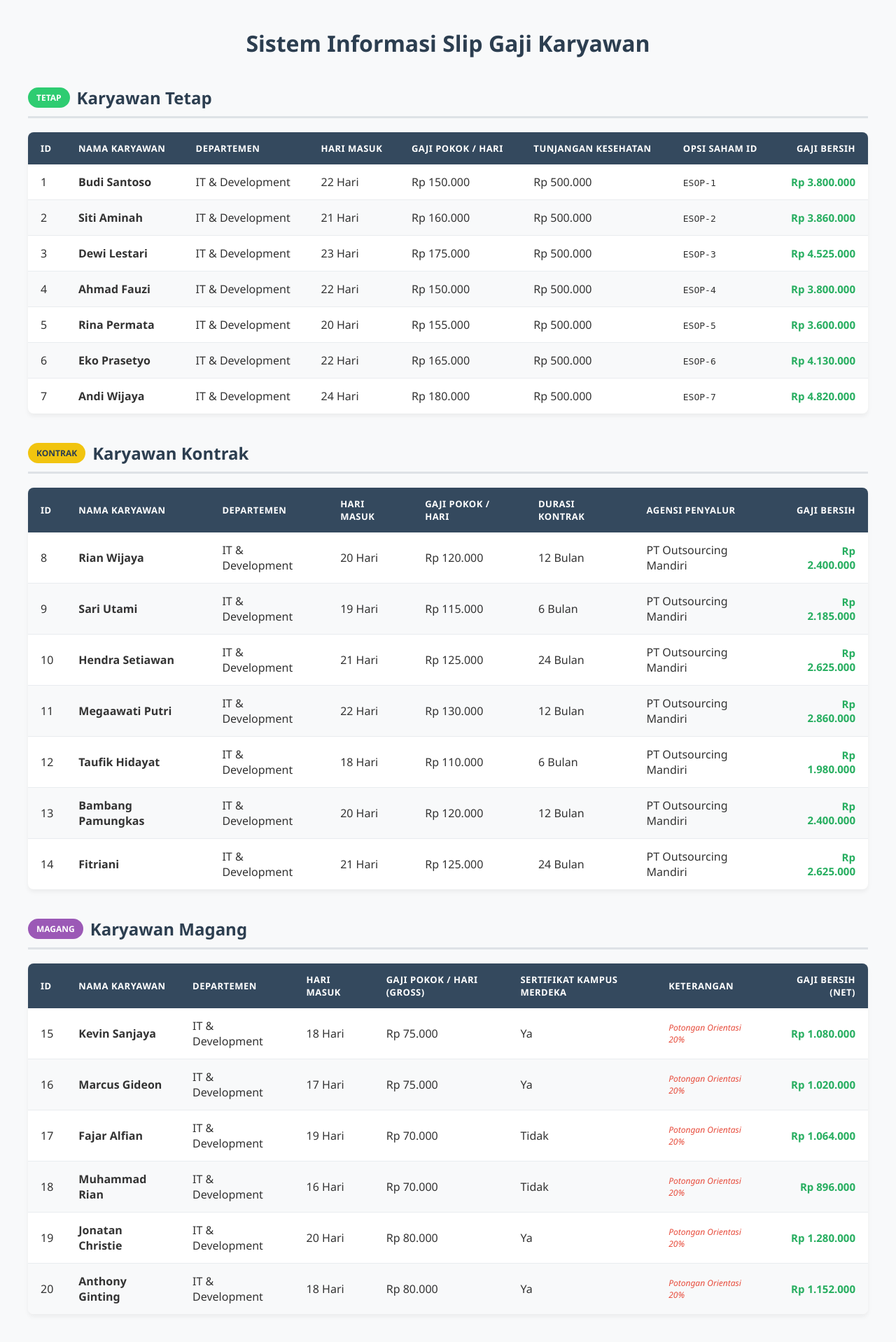
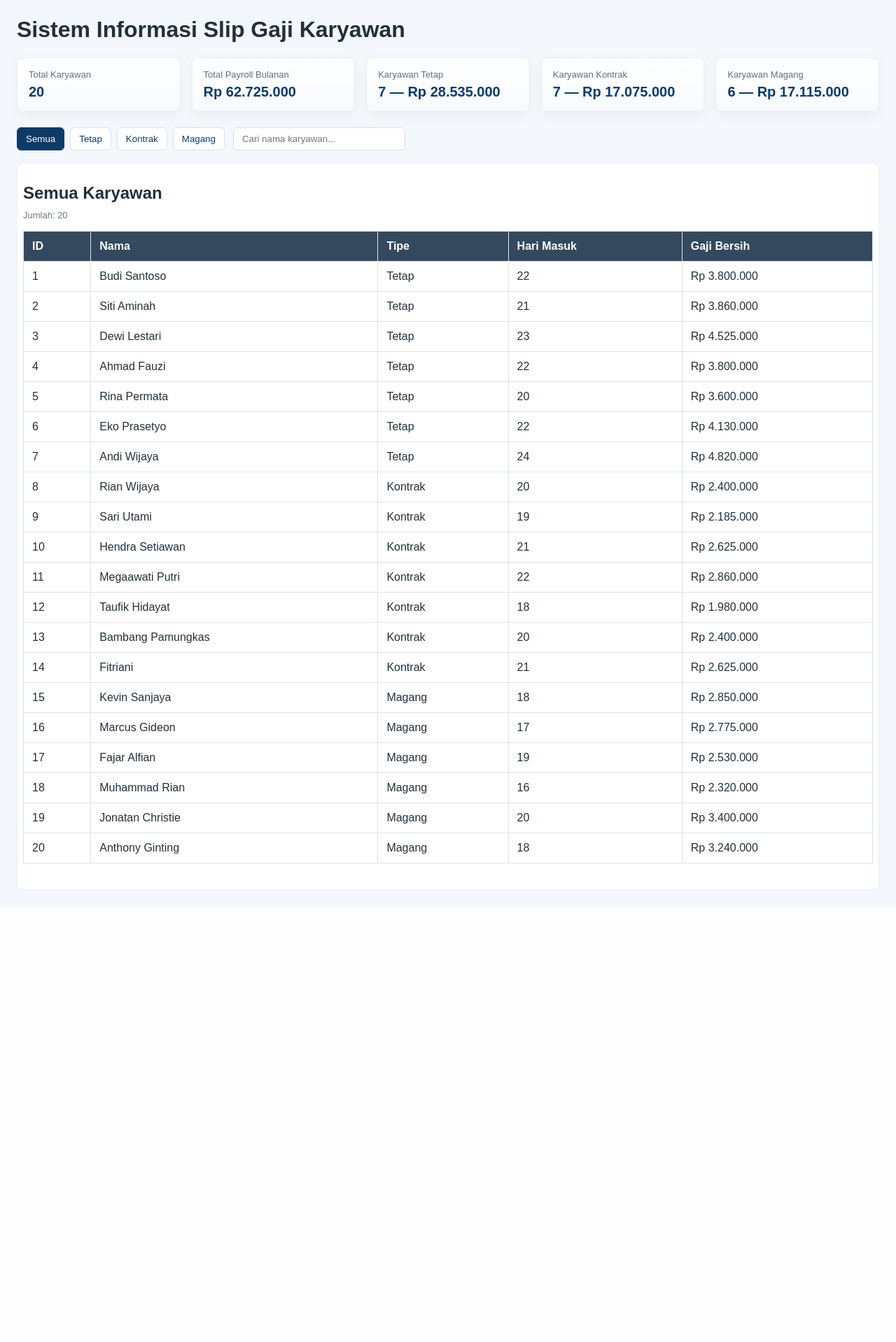
Before and after one commit to rizqiradhityanto24-a11y/UAS_PBO_RizqiRadhityanto, a PHP site: page / in a window 1280 px wide. Shown: the whole page at 70% size. After the commit the page ends 1273 px from the top, so only its background shows below. Run offline with PHP 8.4, Linux system fonts and the light colour scheme; data comes from the database, SQL or seed files in the repository.

Commit message:
[Tahap 6] memperbaiki dashboard

```diff
--- a/KaryawanMagang.php
+++ b/KaryawanMagang.php
@@ -13,7 +13,9 @@ class KaryawanMagang extends Karyawan {
     }
 
     public function hitungGajiBersih() {
-        return $this->hariKerjaMasuk * $this->gajiDasarPerhari * 0.80;
+        // gaji pokok (hari * gaji per hari) ditambahkan uang saku bulanan (jika ada)
+        $gajiPokok = $this->hariKerjaMasuk * $this->gajiDasarPerhari;
+        return $gajiPokok + ($this->uangSakuBulanan ?? 0);
     }
 
     public function tampilkanProfilKaryawan() {
@@ -24,5 +26,9 @@ class KaryawanMagang extends Karyawan {
     public function getSertifikatKampusMerdeka() {
         return $this->sertifikatKampusMerdeka;
     }
+    // tambahkan getter uang saku untuk dipakai di view
+    public function getUangSakuBulanan() {
+        return $this->uangSakuBulanan;
+    }
 }
 ?>
--- a/index.php
+++ b/index.php
@@ -1,9 +1,8 @@
 <?php
 // index.php
-
-// 1. Perbaikan: Sesuaikan dengan 'Koneksi.php' (K kapital sesuai explorer kamu)
-require_once 'Koneksi.php';
-require_once 'Karyawan.php';
+// gunakan nama file yang ada di proyek (case sesuai file system yang disediakan)
+require_once 'koneksi.php';
+require_once 'karyawan.php';
 require_once 'KaryawanTetap.php';
 require_once 'KaryawanKontrak.php';
 require_once 'KaryawanMagang.php';
@@ -12,191 +11,268 @@ $daftarTetap = [];
 $daftarKontrak = [];
 $daftarMagang = [];
 
-// Query ambil data dari database
 $query = "SELECT * FROM tabel_karyawan";
 $result = $koneksi->query($query);
 
 if ($result && $result->num_rows > 0) {
     while ($row = $result->fetch_assoc()) {
+        $departemenDefault = isset($row['departemen']) && $row['departemen'] !== '' ? $row['departemen'] : "IT & Development";
+        $jenis = $row['jenis_karyawan'] ?? '';
+        // cast nilai agar konsisten
+        $id = $row['id_karyawan'] ?? '';
+        $nama = $row['nama_karyawan'] ?? '';
+        $hari = isset($row['hari_kerja_masuk']) ? (int)$row['hari_kerja_masuk'] : 0;
+        $gaji = isset($row['gaji_dasar_perhari']) ? (float)$row['gaji_dasar_perhari'] : 0.0;
 
-        // Definisikan departemen default karena di DB belum ada kolom departemen
-        $departemenDefault = "IT & Development";
+        if ($jenis === 'tetap') {
+            $tunjanganKesehatan = isset($row['tunjangan_kesehatan']) ? (float)$row['tunjangan_kesehatan'] : 500000.00;
+            $opsiSahamId = "ESOP-" . $id;
+            $daftarTetap[] = new KaryawanTetap($id, $nama, $departemenDefault, $hari, $gaji, $tunjanganKesehatan, $opsiSahamId);
 
-        // Pengelompokan objek berdasarkan jenis_karyawan dari DB
-        if ($row['jenis_karyawan'] == 'tetap') {
-            // Nominal tunjangan kesehatan default untuk karyawan tetap
-            $tunjanganKesehatan = 500000.00;
-            $opsiSahamId = "ESOP-" . $row['id_karyawan'];
+        } elseif ($jenis === 'kontrak') {
+            $durasi = isset($row['durasi_kontrak_bulan']) ? (int)$row['durasi_kontrak_bulan'] : 0;
+            $agensi = $row['agensi_penyalur'] ?? "PT Outsourcing Mandiri";
+            $daftarKontrak[] = new KaryawanKontrak($id, $nama, $departemenDefault, $hari, $gaji, $durasi, $agensi);
 
-            $daftarTetap[] = new KaryawanTetap(
-                $row['id_karyawan'],
-                $row['nama_karyawan'],
-                $departemenDefault,
-                $row['hari_kerja_masuk'],
-                $row['gaji_dasar_perhari'],
-                $tunjanganKesehatan,
-                $opsiSahamId
-            );
-
-        } elseif ($row['jenis_karyawan'] == 'kontrak') {
-            // Ambil langsung durasi_kontrak_bulan dari kolom DB
-            $durasi = $row['durasi_kontrak_bulan'] ?? 0;
-            $agensi = "PT Outsourcing Mandiri";
-
-            $daftarKontrak[] = new KaryawanKontrak(
-                $row['id_karyawan'],
-                $row['nama_karyawan'],
-                $departemenDefault,
-                $row['hari_kerja_masuk'],
-                $row['gaji_dasar_perhari'],
-                $durasi,
-                $agensi
-            );
-
-        } elseif ($row['jenis_karyawan'] == 'magang') {
-            // Ambil langsung uang_saku_bulanan & sertifikat dari kolom DB
-            $uangSaku = $row['uang_saku_bulanan'] ?? 0;
+        } elseif ($jenis === 'magang') {
+            $uangSaku = isset($row['uang_saku_bulanan']) ? (float)$row['uang_saku_bulanan'] : 0.0;
             $sertifikat = $row['sertifikat_kampus_merdeka'] ?? 'Tidak';
-
-            $daftarMagang[] = new KaryawanMagang(
-                $row['id_karyawan'],
-                $row['nama_karyawan'],
-                $departemenDefault,
-                $row['hari_kerja_masuk'],
-                $row['gaji_dasar_perhari'],
-                $uangSaku,
-                $sertifikat
-            );
+            $daftarMagang[] = new KaryawanMagang($id, $nama, $departemenDefault, $hari, $gaji, $uangSaku, $sertifikat);
         }
     }
+} else {
+    // jika query gagal, Anda bisa men-debug: uncomment baris berikut saat pengembangan
+    // error_log("Query gagal: " . $koneksi->error);
 }
+
+// ===== Tambahan: hitung statistik untuk dashboard =====
+$countTetap   = count($daftarTetap);
+$countKontrak  = count($daftarKontrak);
+$countMagang   = count($daftarMagang);
+$totalKaryawan = $countTetap + $countKontrak + $countMagang;
+
+function formatRp($n) {
+    return 'Rp ' . number_format($n, 0, ',', '.');
+}
+
+$totalGajiTetap = 0; $totalGajiKontrak = 0; $totalGajiMagang = 0;
+foreach ($daftarTetap as $t)  { $totalGajiTetap += (float)$t->hitungGajiBersih(); }
+foreach ($daftarKontrak as $k) { $totalGajiKontrak += (float)$k->hitungGajiBersih(); }
+foreach ($daftarMagang as $m)  { $totalGajiMagang += (float)$m->hitungGajiBersih(); }
+$totalPayroll = $totalGajiTetap + $totalGajiKontrak + $totalGajiMagang;
 ?>
-
 <!DOCTYPE html>
 <html lang="id">
 <head>
     <meta charset="UTF-8">
-    <meta name="viewport" content="width=device-width, initial-scale=1.0">
-    <title>Daftar Slip Gaji UAS PBO</title>
+    <title>Sistem Slip Gaji Karyawan - Dashboard</title>
     <style>
-        body { font-family: 'Segoe UI', Tahoma, Geneva, Verdana, sans-serif; margin: 40px; background-color: #f8f9fa; color: #333; }
-        h1 { text-align: center; color: #2c3e50; margin-bottom: 30px; font-weight: 700; }
-        h2 { color: #2c3e50; margin-top: 40px; padding-bottom: 10px; border-bottom: 3px solid #dee2e6; display: flex; align-items: center; gap: 10px; }
-        table { width: 100%; border-collapse: collapse; margin-top: 15px; background: #fff; box-shadow: 0 4px 6px rgba(0,0,0,0.05); border-radius: 8px; overflow: hidden; }
-        th, td { padding: 14px 18px; text-align: left; }
-        th { background-color: #34495e; color: #fff; font-weight: 600; text-transform: uppercase; font-size: 13px; letter-spacing: 0.5px; }
-        td { border-bottom: 1px solid #e9ecef; }
-        tr:last-child td { border-bottom: none; }
-        tr:nth-child(even) { background-color: #f8f9fa; }
-        tr:hover { background-color: #f1f3f5; }
+        body { font-family: sans-serif; margin: 24px; background-color: #f4f7fb; color:#23303b; }
+        table { width: 100%; border-collapse: collapse; margin-top: 15px; background: #fff; margin-bottom: 30px; }
+        th, td { padding: 12px; border: 1px solid #dee2e6; text-align: left; }
+        th { background-color: #34495e; color: white; }
         .text-right { text-align: right; }
-        .badge { padding: 6px 12px; border-radius: 20px; font-size: 12px; font-weight: 600; text-transform: uppercase; color: white; }
-        .badge-tetap { background-color: #2ecc71; }
-        .badge-kontrak { background-color: #f1c40f; color: #2c3e50; }
-        .badge-magang { background-color: #9b59b6; }
-        .gaji-bersih { font-weight: bold; color: #27ae60; font-size: 15px; }
-        .potongan { color: #e74c3c; font-size: 12px; font-style: italic; }
+
+        /* Tambahan untuk dashboard */
+        .dashboard { display: grid; grid-template-columns: repeat(auto-fit,minmax(200px,1fr)); gap: 16px; margin-bottom: 22px; }
+        .card { background: linear-gradient(180deg,#ffffff,#f7fbff); border:1px solid #e6eef8; padding:16px; border-radius:8px; box-shadow: 0 6px 18px rgba(20,40,60,0.04); }
+        .card .label { font-size:13px; color:#61707a; margin-bottom:6px; }
+        .card .value { font-size:20px; font-weight:700; color:#0d3b66; }
+        .card.small { padding:10px; text-align:center; }
+        .controls { display:flex; gap:12px; align-items:center; margin-bottom:18px; flex-wrap:wrap; }
+        .tabs { display:flex; gap:8px; }
+        .tab-btn { background:#fff; border:1px solid #d6e1f2; padding:8px 12px; border-radius:6px; cursor:pointer; color:#0d3b66; }
+        .tab-btn.active { background:#0d3b66; color:#fff; border-color:#0d3b66; }
+        .search { padding:8px 12px; border-radius:6px; border:1px solid #d6e1f2; min-width:220px; }
+        .table-wrap { background:#fff; padding:8px; border-radius:8px; border:1px solid #e6eef8; }
+        .hidden { display:none; }
+        @media (max-width:640px){ .controls { flex-direction:column; align-items:stretch } }
     </style>
 </head>
 <body>
 
     <h1>Sistem Informasi Slip Gaji Karyawan</h1>
 
-    <h2><span class="badge badge-tetap">Tetap</span> Karyawan Tetap</h2>
+    <!-- Dashboard ringkasan -->
+    <div class="dashboard" role="region" aria-label="Dashboard ringkasan">
+        <div class="card">
+            <div class="label">Total Karyawan</div>
+            <div class="value"><?= htmlspecialchars($totalKaryawan); ?></div>
+        </div>
+        <div class="card">
+            <div class="label">Total Payroll Bulanan</div>
+            <div class="value"><?= htmlspecialchars(formatRp($totalPayroll)); ?></div>
+        </div>
+        <div class="card">
+            <div class="label">Karyawan Tetap</div>
+            <div class="value"><?= htmlspecialchars($countTetap); ?> — <?= htmlspecialchars(formatRp($totalGajiTetap)); ?></div>
+        </div>
+        <div class="card">
+            <div class="label">Karyawan Kontrak</div>
+            <div class="value"><?= htmlspecialchars($countKontrak); ?> — <?= htmlspecialchars(formatRp($totalGajiKontrak)); ?></div>
+        </div>
+        <div class="card">
+            <div class="label">Karyawan Magang</div>
+            <div class="value"><?= htmlspecialchars($countMagang); ?> — <?= htmlspecialchars(formatRp($totalGajiMagang)); ?></div>
+        </div>
+    </div>
+
+    <!-- Kontrol tabs + search -->
+    <div class="controls">
+        <div class="tabs" role="tablist" aria-label="Tampilkan jenis karyawan">
+            <button class="tab-btn active" data-target="all" onclick="switchTab(event)">Semua</button>
+            <button class="tab-btn" data-target="tetap" onclick="switchTab(event)">Tetap</button>
+            <button class="tab-btn" data-target="kontrak" onclick="switchTab(event)">Kontrak</button>
+            <button class="tab-btn" data-target="magang" onclick="switchTab(event)">Magang</button>
+        </div>
+        <input class="search" id="searchInput" placeholder="Cari nama karyawan..." oninput="filterTables()" />
+    </div>
+
+    <!-- Tables area (bungkus agar mudah toggle) -->
+    <div id="all" class="table-wrap">
+        <h2>Semua Karyawan</h2>
+        <p style="margin-top:-10px;color:#6b7a86;font-size:13px;">Jumlah: <?= htmlspecialchars($totalKaryawan); ?></p>
+        <!-- Gabungkan semua tabel ringkas -->
         <table>
             <thead>
-            <tr>
-                <th>ID</th>
-                <th>Nama Karyawan</th>
-                <th>Departemen</th>
-                <th>Hari Masuk</th>
-                <th>Gaji Pokok / Hari</th>
-                <th>Tunjangan Kesehatan</th>
-                <th>Opsi Saham ID</th>
-                <th class="text-right">Gaji Bersih</th>
+                <tr><th>ID</th><th>Nama</th><th>Tipe</th><th>Hari Masuk</th><th>Gaji Bersih</th></tr>
+            </thead>
+            <tbody id="tblAllBody">
+                <?php foreach($daftarTetap as $kt): ?>
+                <tr class="row-item" data-name="<?= htmlspecialchars(strtolower($kt->getNamaKaryawan())); ?>" data-type="tetap">
+                    <td><?= htmlspecialchars($kt->getIdKaryawan()); ?></td>
+                    <td><?= htmlspecialchars($kt->getNamaKaryawan()); ?></td>
+                    <td>Tetap</td>
+                    <td><?= $kt->getHariKerjaMasuk(); ?></td>
+                    <td><?= htmlspecialchars(formatRp($kt->hitungGajiBersih())); ?></td>
                 </tr>
-        </thead>
-        <tbody>
-            <?php if(empty($daftarTetap)): ?>
-                <tr><td colspan="8" style="text-align:center; color:#7f8c8d;">Tidak ada data karyawan tetap.</td></tr>
-            <?php else: foreach($daftarTetap as $kt): ?>
-                <tr>
-                    <td><?= $kt->getIdKaryawan(); ?></td>
-                    <td><strong><?= $kt->getNamaKaryawan(); ?></strong></td>
-                    <td><?= $kt->getDepartemen(); ?></td>
-                    <td><?= $kt->getHariKerjaMasuk(); ?> Hari</td>
-                    <td>Rp <?= number_format($kt->getGajiDasarPerhari(), 0, ',', '.'); ?></td>
-                    <td>Rp <?= number_format($kt->getTunjanganKesehatan(), 0, ',', '.'); ?></td>
-                    <td><code><?= $kt->getOpsiSahamId(); ?></code></td>
-                    <td class="text-right gaji-bersih">Rp <?= number_format($kt->hitungGajiBersih(), 0, ',', '.'); ?></td>
+                <?php endforeach; ?>
+                <?php foreach($daftarKontrak as $kk): ?>
+                <tr class="row-item" data-name="<?= htmlspecialchars(strtolower($kk->getNamaKaryawan())); ?>" data-type="kontrak">
+                    <td><?= htmlspecialchars($kk->getIdKaryawan()); ?></td>
+                    <td><?= htmlspecialchars($kk->getNamaKaryawan()); ?></td>
+                    <td>Kontrak</td>
+                    <td><?= $kk->getHariKerjaMasuk(); ?></td>
+                    <td><?= htmlspecialchars(formatRp($kk->hitungGajiBersih())); ?></td>
                 </tr>
-            <?php endforeach; endif; ?>
+                <?php endforeach; ?>
+                <?php foreach($daftarMagang as $km): ?>
+                <tr class="row-item" data-name="<?= htmlspecialchars(strtolower($km->getNamaKaryawan())); ?>" data-type="magang">
+                    <td><?= htmlspecialchars($km->getIdKaryawan()); ?></td>
+                    <td><?= htmlspecialchars($km->getNamaKaryawan()); ?></td>
+                    <td>Magang</td>
+                    <td><?= $km->getHariKerjaMasuk(); ?></td>
+                    <td><?= htmlspecialchars(formatRp($km->hitungGajiBersih())); ?></td>
+                </tr>
+                <?php endforeach; ?>
             </tbody>
         </table>
+    </div>
 
-    <h2><span class="badge badge-kontrak">Kontrak</span> Karyawan Kontrak</h2>
+    <!-- Tetap -->
+    <div id="tetap" class="table-wrap hidden">
+        <h2>Karyawan Tetap</h2>
         <table>
-        <thead>
-            <tr>
-                <th>ID</th>
-                <th>Nama Karyawan</th>
-                <th>Departemen</th>
-                <th>Hari Masuk</th>
-                <th>Gaji Pokok / Hari</th>
-                <th>Durasi Kontrak</th>
-                <th>Agensi Penyalur</th>
-                <th class="text-right">Gaji Bersih</th>
+            <thead><tr><th>ID</th><th>Nama</th><th>Departemen</th><th>Hari Masuk</th><th>Gaji Bersih</th></tr></thead>
+            <tbody id="tblTetap">
+                <?php foreach($daftarTetap as $kt): ?>
+                <tr class="row-item" data-name="<?= htmlspecialchars(strtolower($kt->getNamaKaryawan())); ?>">
+                    <td><?= htmlspecialchars($kt->getIdKaryawan()); ?></td>
+                    <td><?= htmlspecialchars($kt->getNamaKaryawan()); ?></td>
+                    <td><?= htmlspecialchars($kt->getDepartemen()); ?></td>
+                    <td><?= $kt->getHariKerjaMasuk(); ?></td>
+                    <td><?= htmlspecialchars(formatRp($kt->hitungGajiBersih())); ?></td>
                 </tr>
-        </thead>
-        <tbody>
-            <?php if(empty($daftarKontrak)): ?>
-                <tr><td colspan="8" style="text-align:center; color:#7f8c8d;">Tidak ada data karyawan kontrak.</td></tr>
-            <?php else: foreach($daftarKontrak as $kk): ?>
-                <tr>
-                    <td><?= $kk->getIdKaryawan(); ?></td>
-                    <td><strong><?= $kk->getNamaKaryawan(); ?></strong></td>
-                    <td><?= $kk->getDepartemen(); ?></td>
-                    <td><?= $kk->getHariKerjaMasuk(); ?> Hari</td>
-                    <td>Rp <?= number_format($kk->getGajiDasarPerhari(), 0, ',', '.'); ?></td>
-                    <td><?= $kk->getDurasiKontrakBulan(); ?> Bulan</td>
-                    <td><?= $kk->getAgensiPenyalur(); ?></td>
-                    <td class="text-right gaji-bersih">Rp <?= number_format($kk->hitungGajiBersih(), 0, ',', '.'); ?></td>
-                </tr>
-            <?php endforeach; endif; ?>
+                <?php endforeach; ?>
             </tbody>
         </table>
+    </div>
 
-    <h2><span class="badge badge-magang">Magang</span> Karyawan Magang</h2>
+    <!-- Kontrak -->
+    <div id="kontrak" class="table-wrap hidden">
+        <h2>Karyawan Kontrak</h2>
         <table>
-        <thead>
-            <tr>
-                <th>ID</th>
-                <th>Nama Karyawan</th>
-                <th>Departemen</th>
-                <th>Hari Masuk</th>
-                <th>Gaji Pokok / Hari (Gross)</th>
-                <th>Sertifikat Kampus Merdeka</th>
-                <th>Keterangan</th>
-                <th class="text-right">Gaji Bersih (Net)</th>
+            <thead><tr><th>ID</th><th>Nama</th><th>Departemen</th><th>Hari Masuk</th><th>Durasi</th><th>Gaji Bersih</th></tr></thead>
+            <tbody id="tblKontrak">
+                <?php foreach($daftarKontrak as $kk): ?>
+                <tr class="row-item" data-name="<?= htmlspecialchars(strtolower($kk->getNamaKaryawan())); ?>">
+                    <td><?= htmlspecialchars($kk->getIdKaryawan()); ?></td>
+                    <td><?= htmlspecialchars($kk->getNamaKaryawan()); ?></td>
+                    <td><?= htmlspecialchars($kk->getDepartemen()); ?></td>
+                    <td><?= $kk->getHariKerjaMasuk(); ?></td>
+                    <td><?= $kk->getDurasiKontrakBulan(); ?> bulan</td>
+                    <td><?= htmlspecialchars(formatRp($kk->hitungGajiBersih())); ?></td>
                 </tr>
-        </thead>
-        <tbody>
-            <?php if(empty($daftarMagang)): ?>
-                <tr><td colspan="8" style="text-align:center; color:#7f8c8d;">Tidak ada data karyawan magang.</td></tr>
-            <?php else: foreach($daftarMagang as $km): ?>
-                <tr>
-                    <td><?= $km->getIdKaryawan(); ?></td>
-                    <td><strong><?= $km->getNamaKaryawan(); ?></strong></td>
-                    <td><?= $km->getDepartemen(); ?></td>
-                    <td><?= $km->getHariKerjaMasuk(); ?> Hari</td>
-                    <td>Rp <?= number_format($km->getGajiDasarPerhari(), 0, ',', '.'); ?></td>
-                    <td><?= $km->getSertifikatKampusMerdeka(); ?></td>
-                    <td class="potongan">Potongan Orientasi 20%</td>
-                    <td class="text-right gaji-bersih">Rp <?= number_format($km->hitungGajiBersih(), 0, ',', '.'); ?></td>
-                </tr>
-            <?php endforeach; endif; ?>
+                <?php endforeach; ?>
             </tbody>
         </table>
+    </div>
+
+    <!-- Magang -->
+    <div id="magang" class="table-wrap hidden">
+        <h2>Karyawan Magang</h2>
+        <table>
+            <thead><tr><th>ID</th><th>Nama</th><th>Departemen</th><th>Hari Masuk</th><th>Uang Saku</th><th>Gaji Bersih</th></tr></thead>
+            <tbody id="tblMagang">
+                <?php foreach($daftarMagang as $km): ?>
+                <tr class="row-item" data-name="<?= htmlspecialchars(strtolower($km->getNamaKaryawan())); ?>">
+                    <td><?= htmlspecialchars($km->getIdKaryawan()); ?></td>
+                    <td><?= htmlspecialchars($km->getNamaKaryawan()); ?></td>
+                    <td><?= htmlspecialchars($km->getDepartemen()); ?></td>
+                    <td><?= $km->getHariKerjaMasuk(); ?></td>
+                    <td><?= htmlspecialchars(formatRp($km->getUangSakuBulanan())); ?></td>
+                    <td><?= htmlspecialchars(formatRp($km->hitungGajiBersih())); ?></td>
+                </tr>
+                <?php endforeach; ?>
+            </tbody>
+        </table>
+    </div>
+
+    <script>
+        // Tab switching
+        function switchTab(e){
+            const target = e.currentTarget.getAttribute('data-target');
+            document.querySelectorAll('.tab-btn').forEach(b=>b.classList.remove('active'));
+            e.currentTarget.classList.add('active');
+            ['all','tetap','kontrak','magang'].forEach(id=>{
+                const el = document.getElementById(id);
+                if(!el) return;
+                el.classList.toggle('hidden', id !== target);
+            });
+            // if all selected, show 'all'
+            if(target === 'all') {
+                document.getElementById('all').classList.remove('hidden');
+            } else {
+                document.getElementById('all').classList.add('hidden');
+            }
+            filterTables(); // reapply search filter
+        }
+
+        // Simple search filter (by nama)
+        function filterTables(){
+            const q = document.getElementById('searchInput').value.trim().toLowerCase();
+            document.querySelectorAll('.row-item').forEach(row=>{
+                const name = row.getAttribute('data-name') || '';
+                const visibleBySearch = q === '' || name.indexOf(q) !== -1;
+                // also hide if currently tab filtered and not matching
+                let visibleByTab = true;
+                const activeTab = document.querySelector('.tab-btn.active').getAttribute('data-target');
+                if(activeTab !== 'all'){
+                    const type = row.getAttribute('data-type') || row.closest('.table-wrap').id;
+                    visibleByTab = (type === activeTab);
+                }
+                row.style.display = (visibleBySearch && visibleByTab) ? '' : 'none';
+            });
+        }
+
+        // Initialize: show 'all' tab
+        document.addEventListener('DOMContentLoaded', function(){
+            // ensure all wrapper visibility correct
+            document.querySelectorAll('.table-wrap').forEach(w=>{
+                if(w.id !== 'all') w.classList.add('hidden');
+            });
+        });
+    </script>
 
 </body>
 </html>
--- a/koneksi.php
+++ b/koneksi.php
@@ -4,7 +4,7 @@
 $host     = "localhost";
 $username = "root";
 $password = "";
-$database = "db_kepegawaian";
+$database = "db_uas_pbo_trpl1b_rizqiradhityanto"; // sesuaikan dengan file .sql yang Anda impor
 
 // Membuat koneksi menggunakan MySQLi
 $koneksi = new mysqli($host, $username, $password, $database);
```
Lines whose indentation alone changed are shown as unchanged.
